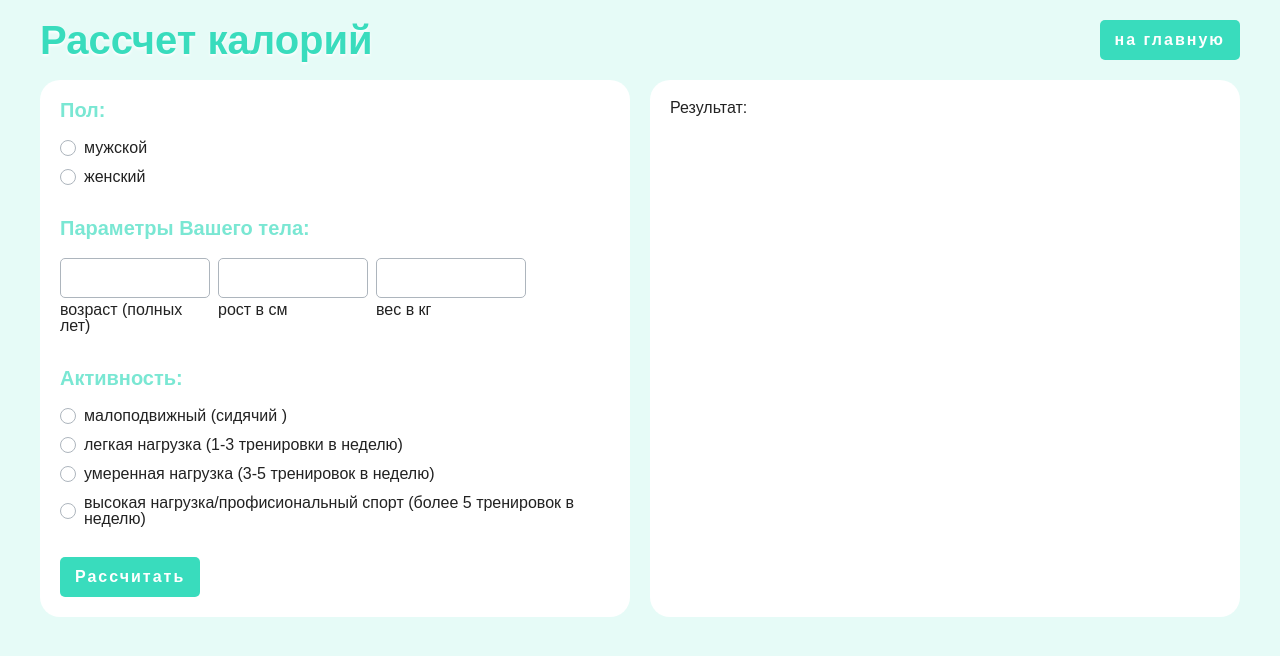
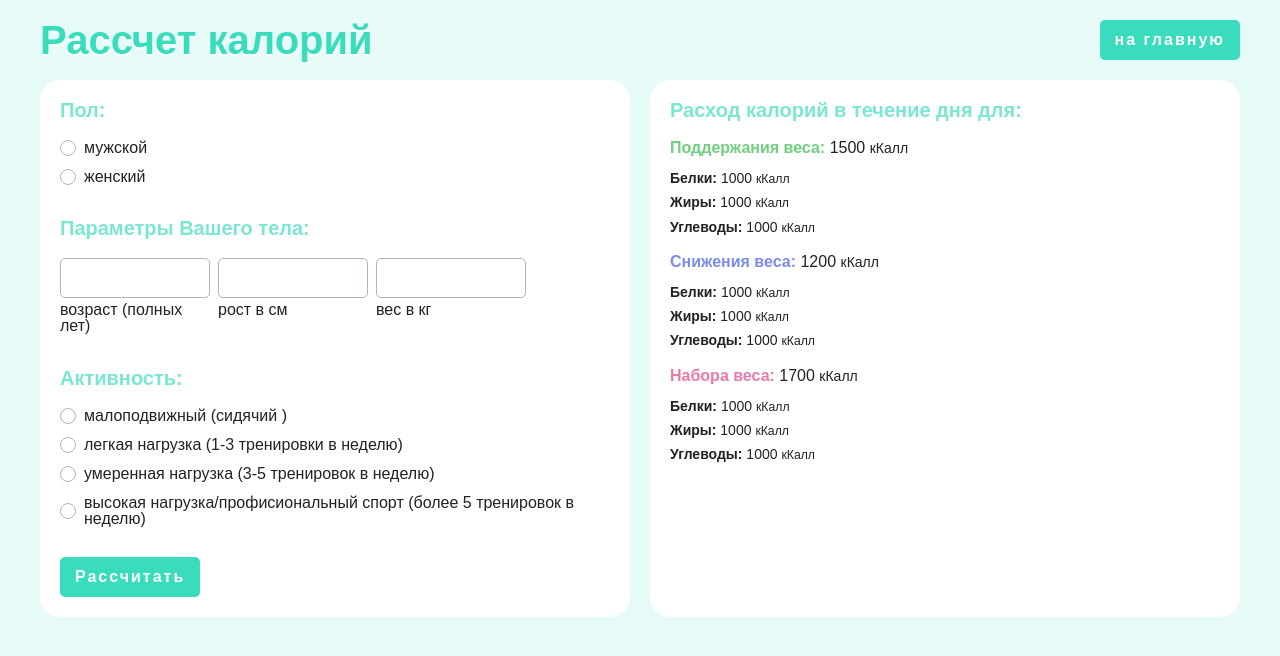
Before and after one commit to BarabinaAN/make-diet, a React app: page / in a window 1280 px wide. Shown: the top 656 px of the page. Built offline with nearby package versions, Linux system fonts and the light colour scheme.

Commit message:
style for recomendation

```diff
--- a/src/components/diet-recomendation/diet-recomendation.js
+++ b/src/components/diet-recomendation/diet-recomendation.js
@@ -37,8 +37,22 @@ const DietRecomendation = (props) => {
   return (
     <div className="cell-6">
       <section className="diet-recomendation">
-        <h2>Результат:</h2>
+        <h2>Расход калорий в течение дня для:</h2>
         {recomendation}
+        <dl>
+          <dt><span className="mark-green">Поддержания веса:</span> 1500 <small>кКалл</small></dt>
+            <dd><b>Белки:</b> 1000 <small>кКалл</small></dd>
+            <dd><b>Жиры:</b> 1000 <small>кКалл</small></dd>
+            <dd><b>Углеводы:</b> 1000 <small>кКалл</small></dd>
+          <dt><span className="mark-blue">Снижения веса: </span>1200 <small>кКалл</small></dt>
+            <dd><b>Белки:</b> 1000 <small>кКалл</small></dd>
+            <dd><b>Жиры:</b> 1000 <small>кКалл</small></dd>
+            <dd><b>Углеводы:</b> 1000 <small>кКалл</small></dd>
+          <dt><span className="mark-red">Набора веса:</span> 1700 <small>кКалл</small></dt>
+            <dd><b>Белки:</b> 1000 <small>кКалл</small></dd>
+            <dd><b>Жиры:</b> 1000 <small>кКалл</small></dd>
+            <dd><b>Углеводы:</b> 1000 <small>кКалл</small></dd>
+        </dl>
       </section>
     </div>
   );
--- a/src/components/diet-recomendation/diet-recomendation.scss
+++ b/src/components/diet-recomendation/diet-recomendation.scss
@@ -4,4 +4,10 @@
    box-sizing: border-box;
    border-radius: 20px;
    min-height: 100%;
+   h2 {
+      font-size: 20px;
+      font-weight: 700;
+      color: #7ae7d3;
+      margin-bottom: 10px;
+   }
 }
--- a/src/index.js
+++ b/src/index.js
@@ -1,12 +1,12 @@
 import React from 'react'
 import ReactDOM from 'react-dom'
+
+import './scss/index.scss'
 
 import App from './components/app'
 import TestService from './services/test-service'
 import { ServiceProvider } from './components/service-context'
 import ErrorBoundry from './components/error-boundry'
-
-import './scss/index.scss'
 
 const service = new TestService()
 
--- a/src/scss/base.scss
+++ b/src/scss/base.scss
@@ -27,3 +27,34 @@ h1 {
     width: 50%;
   }
 }
+
+dl {
+  margin: 20px 0;
+  dt {
+     margin-top: 20px;
+     margin-bottom: 15px;
+  }
+  dd {
+     margin: 10px 0;
+     font-size: 14px;
+  }
+}
+b,
+.mark-blue,
+.mark-green,
+.mark-red {
+  font-weight: 700;
+}
+
+small {
+  font-size: 0.875em;
+}
+.mark-blue {
+  color: #7a8ee7;
+}
+.mark-green {
+  color: #70cf80;
+}
+.mark-red {
+  color: #e77aad;
+}
```
